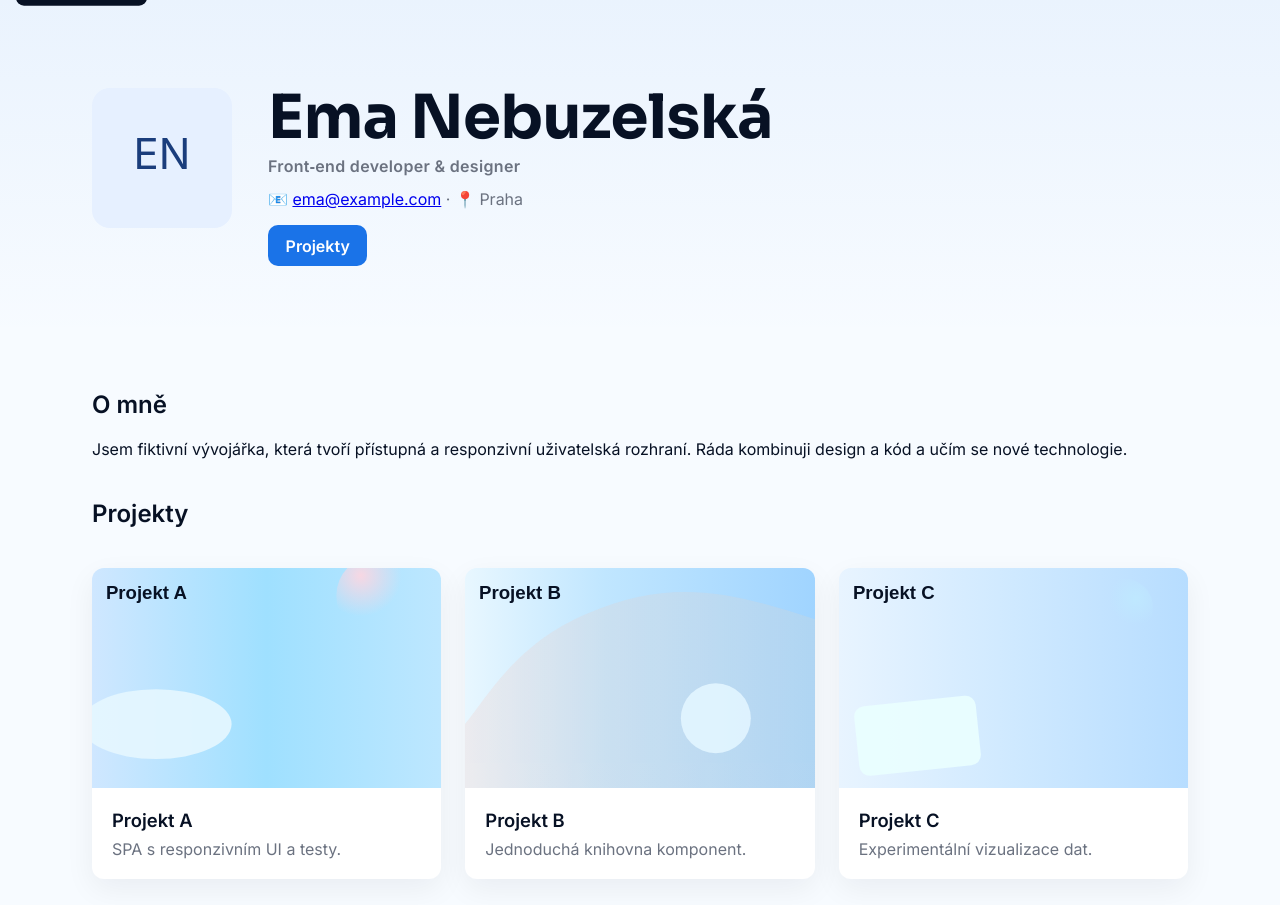
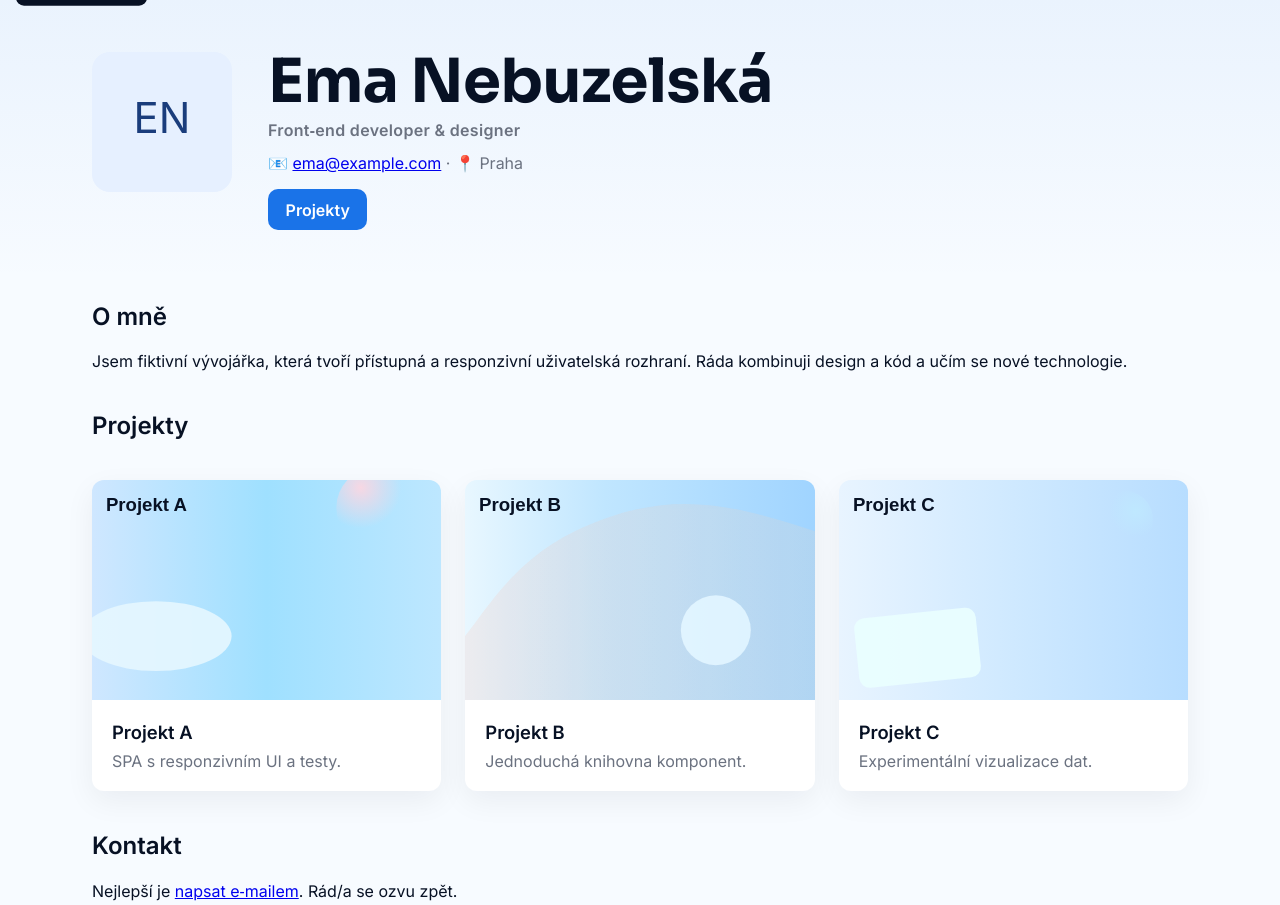
Before and after one commit to 4ME280-25ZS/enebu, a plain HTML site: page docs/index.html in a window 1280 px wide. Shown: the top 905 px of the page. Drawn offline with Linux system fonts and the light colour scheme.

Commit message:
Tighten spacing: reduce hero padding and remove main top padding

```diff
--- a/docs/styles.css
+++ b/docs/styles.css
@@ -13,8 +13,9 @@ body{
   margin:0;color:var(--surface);background:var(--bg);-webkit-font-smoothing:antialiased;text-rendering:optimizeLegibility;
 }
 .container{max-width:1160px;margin:0 auto;padding:2rem}
-/* HERO */
-.hero{position:relative;padding:3.5rem 0 1.5rem;background:linear-gradient(180deg,rgba(26,115,232,0.06),transparent)}
+/* remove default top padding for main to tighten spacing under hero */
+main#main.container{padding-top:0}
+.hero{position:relative;padding:1.25rem 0 0.25rem;background:linear-gradient(180deg,rgba(26,115,232,0.06),transparent)}
 .skip-link{position:absolute;left:1rem;top:0.75rem;background:var(--surface);color:#fff;padding:.4rem .6rem;border-radius:8px;transform:translateY(-120%);transition:transform .18s ease;z-index:999;text-decoration:none}
 .skip-link:focus,.skip-link:focus-visible{transform:translateY(0);outline:none;box-shadow:0 8px 30px rgba(0,0,0,.18)}
 .hero .container{display:flex;align-items:flex-start;gap:2.25rem}
```
